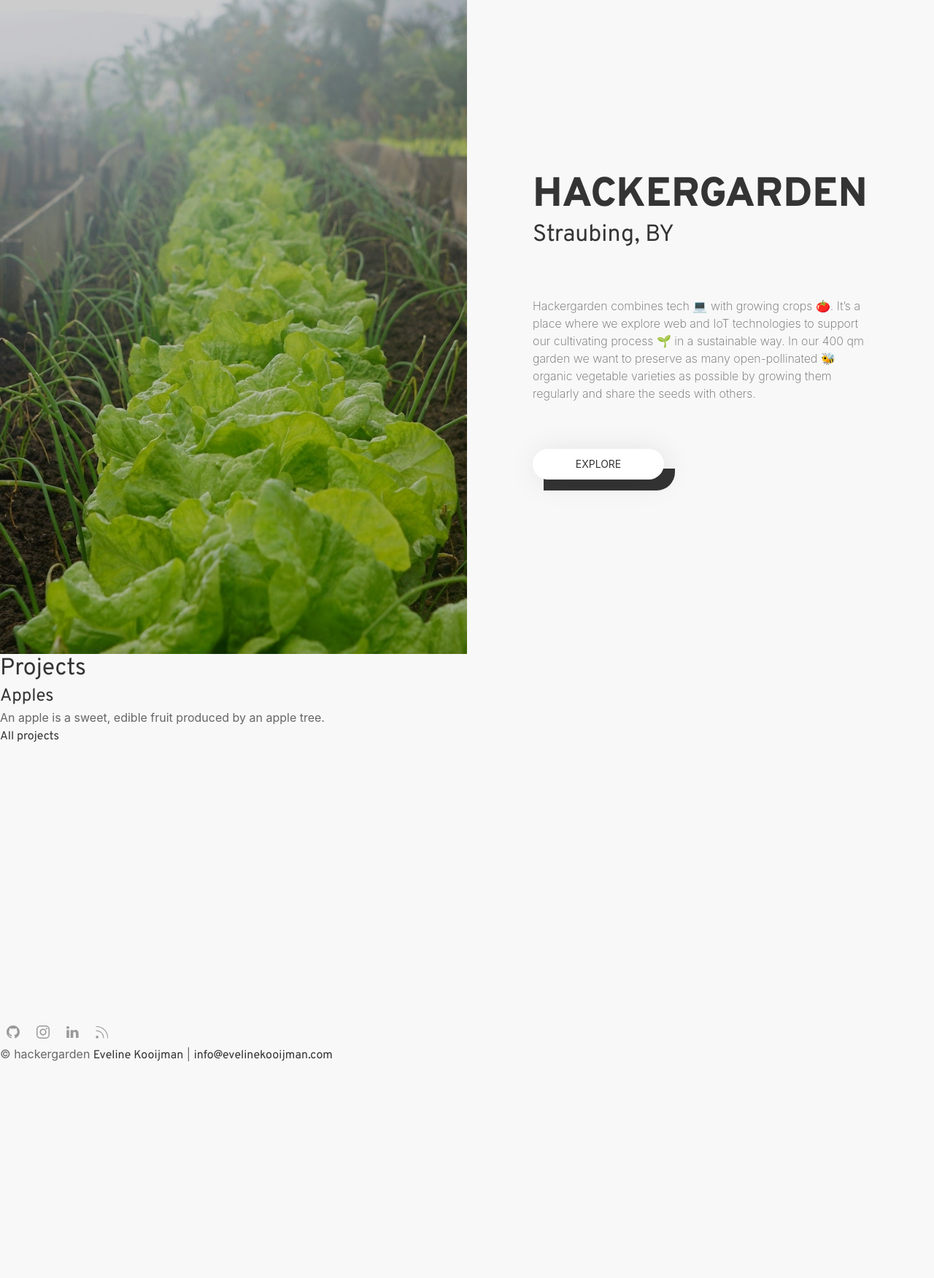
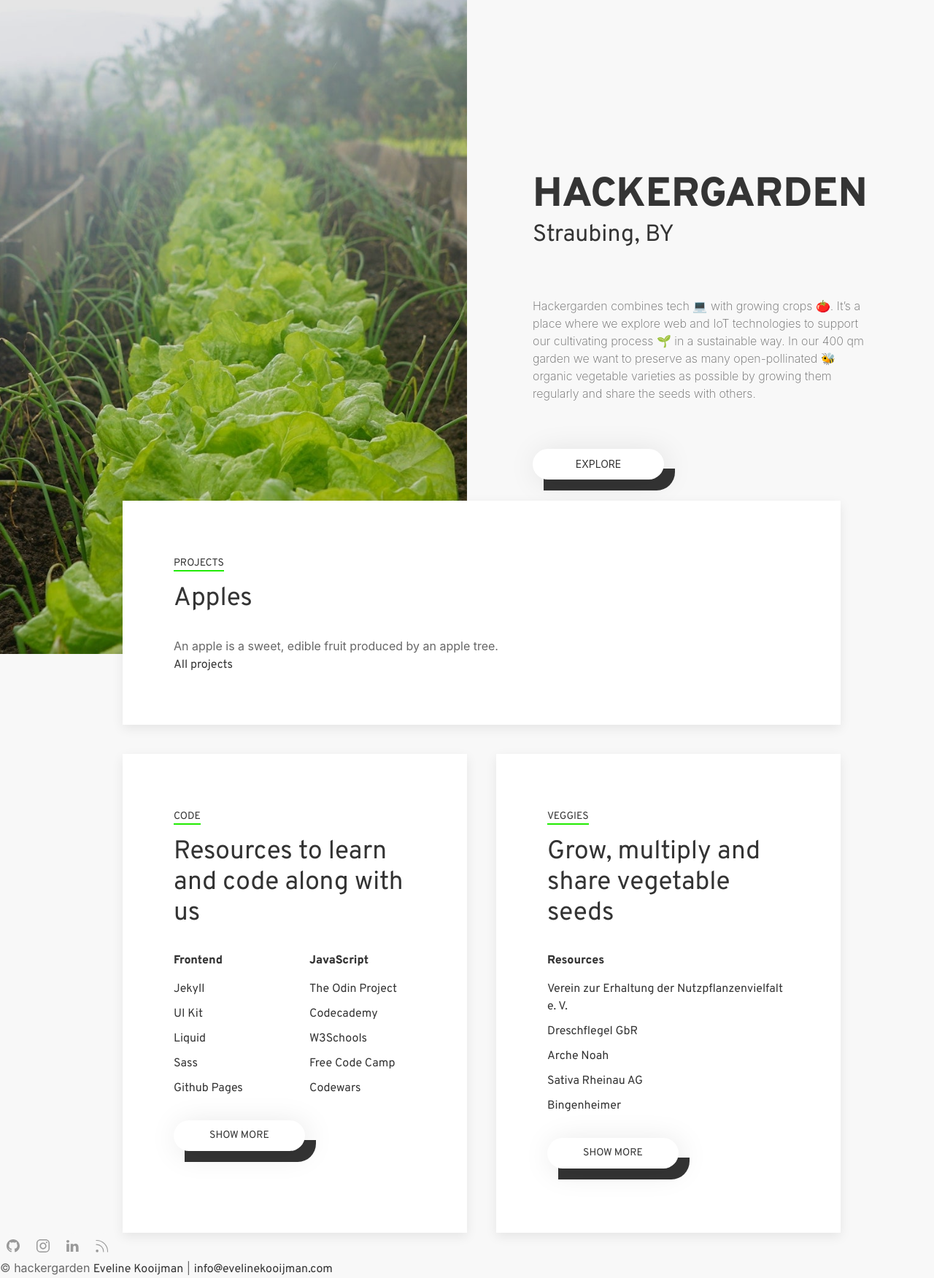
Before and after one commit to Codilot/hackergarden, a Jekyll site: the page built from index.md, in a window 1280 px wide, cut to the strip 104-1855 px from the top of the page. Shown: the whole strip at 73% size. Built offline with Jekyll 4.4.1, drawn with Linux system fonts in a browser that asks for light colours; nearby versions of some CDN libraries; before the commit the page ends 1562 px from its top, so only the background shows below that.

Commit message:
Add data and cards to homepage

```diff
--- /dev/null
+++ b/_data/veggies/seeds.yml
@@ -0,0 +1,13 @@
+resources:
+  - title: Verein zur Erhaltung der Nutzpflanzenvielfalt e. V.
+    url: https://www.nutzpflanzenvielfalt.de/
+  - title: Dreschflegel GbR
+    url: https://www.dreschflegel-saatgut.de/
+  - title: Arche Noah
+    url: https://www.arche-noah.at/
+  - title: Sativa Rheinau AG
+    url: https://www.sativa.bio/
+  - title: Bingenheimer
+    url: https://www.bingenheimersaatgut.de/
+  - title: Kultursaat e.V.
+    url: https://www.kultursaat.org/
--- a/_layouts/home.html
+++ b/_layouts/home.html
@@ -4,22 +4,96 @@ layout: default
 
 {% include hero.html %}
 {{ content }}
+
+<div class="hackergarden__home uk-grid-match" uk-grid>
+
   {% if site.posts.size > 0 %}
     {% assign newest_post = site.posts.first %}
-    <section class="projects">
-      <h2>Projects</h2>
-      <div>
+    <div class="uk-width-1-1">
+      <div class="hackergarden__home__projects uk-card uk-card-default uk-card-large uk-card-body ">
+        <h4 class="hackergarden__card__overline">
+          <span>Projects</span>
+        </h4>
 
-        <h3>
+
+          <h2 class="uk-card-title hackergarden__card__title">
             <a class="post-link" href="{{ newest_post.url | relative_url }}">
               {{ newest_post.title | escape }}
             </a>
-        </h3>
+          </h2>
+
           {% if newest_post.excerpt %} {{ newest_post.excerpt }} {% endif %}
+
+
+          <a href="{{ "/projects" | relative_url }}">
+            All projects
+          </a>
+
       </div>
-      <div>
-        <a href="{{ "/projects" | relative_url }}"
-        >All projects</a>
     </div>
-    </section>
   {% endif %}
+
+  <div class="uk-width-1-2@m">
+    <div class="uk-card uk-card-default uk-card-large uk-card-body">
+        <h4 class="hackergarden__card__overline">
+          <span>Code</span>
+        </h4>
+        <h2 class="uk-card-title hackergarden__card__title">
+          Resources to learn and code along with us
+        </h2>
+        <div class="uk-grid-match" uk-grid>
+            <div class="uk-width-1-2@m">
+              <h5 class="hackergarden__list__title">Frontend</h5>
+              <ul class="uk-list">
+                {% for link in site.data.code.frontend limit:5 %}
+                  <li>
+                      <a href="{{ link.url }}">{{ link.title }}</a>
+                  </li>
+                {% endfor %}
+              </ul>
+            </div>
+            <div class="uk-width-1-2@m">
+            <h5 class="hackergarden__list__title">JavaScript</h5>
+              <ul class="uk-list">
+                {% for link in site.data.code.javascript.courses limit:5 %}
+                  <li>
+                      <a href="{{ link.url }}">{{ link.title }}</a>
+                  </li>
+                {% endfor %}
+              </ul>
+            </div>
+        </div>
+        <a class="hackergarden__button__container hackergarden__card__actions" href="{{ "/veggies" | relative_url }}">
+          <button class="uk-button uk-button-default hackergarden__button">
+              Show more
+          </button>
+        </a>
+      </div>
+  </div>
+
+  <div class="uk-width-1-2@m">
+    <div class="uk-card uk-card-default uk-card-large uk-card-body">
+      <h4 class="hackergarden__card__overline">
+        <span>Veggies</span>
+      </h4>
+      <h2 class="uk-card-title hackergarden__card__title">
+        Grow, multiply and share vegetable seeds
+      </h2>
+      <div class="uk-width-1-1">
+          <h5 class="hackergarden__list__title">Resources</h5>
+          <ul class="uk-list">
+            {% for link in site.data.veggies.seeds.resources limit:5 %}
+              <li>
+                <a href="{{ link.url }}">{{ link.title }}</a>
+              </li>
+            {% endfor %}
+          </ul>
+      </div>
+      <a class="hackergarden__button__container hackergarden__card__actions" href="{{ "/veggies" | relative_url }}">
+        <button class="uk-button uk-button-default hackergarden__button">
+            Show more
+        </button>
+       </a>
+    </div>
+  </div>
+</div>
--- a/assets/_sass/base/_elements.scss
+++ b/assets/_sass/base/_elements.scss
@@ -1,3 +1,11 @@
+.hackergarden__button__container {
+  position: relative;
+  z-index: 10;
+  height: 60px;
+  width: 195px;
+  display: block;
+}
+
 .hackergarden__button,
 .hackergarden__button:active,
 .hackergarden__button:focus {
@@ -8,6 +16,7 @@
   min-width: 180px;
   position: relative;
   border: none;
+
   &:before {
     content: "";
     position: absolute;
@@ -32,7 +41,7 @@
     border-radius: 25px;
     bottom: 18px;
     right: 18px;
-    z-index: 2;
+
     box-shadow: 0 0 0 0 rgba(0, 0, 0, 1);
     opacity: 0;
     display: none;
@@ -46,7 +55,6 @@
       right: 18px;
       height: 0px;
       width: 0px;
-      z-index: -1;
     }
     &:after {
       background-color: $button-highlight-color-secondary;
--- a/assets/_sass/components/_hero.scss
+++ b/assets/_sass/components/_hero.scss
@@ -15,7 +15,7 @@
       bottom: 0;
       left: 0;
       background-color: #000000;
-      opacity: 0.2;
+      opacity: 0.1;
     }
     .loaded & {
       transform: scale(1);
--- a/assets/_sass/layout/_home.scss
+++ b/assets/_sass/layout/_home.scss
@@ -1,3 +1,50 @@
-.projects {
-  min-height: 500px;
+.hackergarden__home {
+  margin: auto;
+  @media screen and (min-width: $breakpoint-sm) {
+    max-width: 80%;
+  }
+  @media screen and (max-width: $breakpoint-sm) {
+    & > div {
+      padding: 0;
+      margin: 0px 20px 20px !important;
+    }
+  }
+
+  &__projects {
+    min-height: 300px;
+    @media screen and (min-width: $breakpoint-sm) {
+      margin-top: -250px;
+    }
+  }
 }
+
+.hackergarden__card {
+  &__overline {
+    span {
+      font-weight: $font-weight-regular;
+      font-size: 0.7em;
+      text-transform: uppercase;
+      text-decoration: none;
+      border-bottom: 2px solid $global-highlight-color;
+      display: inline-block;
+      line-height: 1.2em;
+      margin-bottom: 16px;
+    }
+  }
+  &__title {
+    font-size: 2.2em;
+    line-height: 1.2em;
+    font-weight: $font-weight-regular;
+    margin-bottom: 32px;
+  }
+  &__actions {
+    margin: 32px 0;
+  }
+}
+
+.hackergarden__list {
+  &__title {
+    font-weight: $font-weight-bold;
+    margin-bottom: 16px;
+  }
+}
```
Also changed, not shown: _data/code/frontend.yml (added, +10 -0 lines), _data/code/javascript.yml (added, +11 -0 lines), _pages/code.html (added, +31 -0 lines), _pages/code.md (deleted, +0 -7 lines), _pages/veggies.html (added, +16 -0 lines), _pages/veggies.md (deleted, +0 -7 lines), _pages/about.html (renamed from _pages/about.md). Lines whose indentation alone changed are shown as unchanged.
